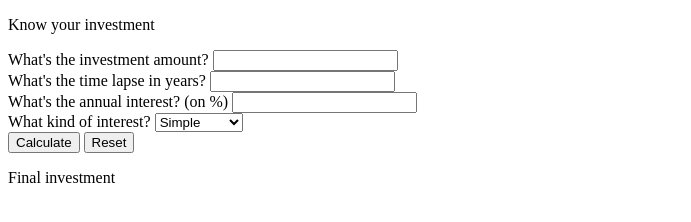
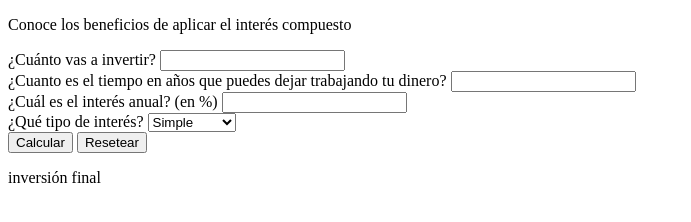
Before and after one commit to aalexismv/curso-practico-js, a plain HTML site: page interesSimCom.htm in a window 1280 px wide. Shown: the whole page, without its empty margins (0-691 px from the left). Drawn offline with Linux system fonts and the light colour scheme.

Commit message:
Se cambia a españo la pagina de interes simple y compuesto

```diff
--- a/interesSimCom.htm
+++ b/interesSimCom.htm
@@ -4,20 +4,20 @@
     <meta charset="UTF-8">
     <meta http-equiv="X-UA-Compatible" content="IE=edge">
     <meta name="viewport" content="width=device-width, initial-scale=1.0">
-    <title>Document</title>
+    <title>Interes simple y compuesto</title>
 </head>
 <body>
     <main>
         <section class="box">
           <div class="box-content">
             <div class="title">
-              <p class="title-text">Know your investment</p>
+              <p class="title-text">Conoce los beneficios de aplicar el interés compuesto</p>
             </div>
             <form class="form-container">
               <div class="group-container">
                 <div class="group-left">
                   <div class="label-input-container">
-                    <label for="amount">What's the investment amount? </label>
+                    <label for="amount"> ¿Cuánto vas a invertir? </label>
                     <input
                       type="number"
                       name="amount"
@@ -26,7 +26,7 @@
                     />
                   </div>
                   <div class="label-input-container">
-                    <label for="time">What's the time lapse in years? </label>
+                    <label for="time">¿Cuanto es el tiempo en años que puedes dejar trabajando tu dinero? </label>
                     <input
                       type="number"
                       name="time"
@@ -38,7 +38,7 @@
                 <div class="group-right">
                   <div class="label-input-container">
                     <label for="interest"
-                      >What's the annual interest? (on %)</label
+                      >¿Cuál es el interés anual? (en %)</label
                     >
                     <input
                       type="text"
@@ -48,10 +48,10 @@
                     />
                   </div>
                   <div class="label-input-container">
-                    <label for="type-interest">What kind of interest?</label>
+                    <label for="type-interest">¿Qué tipo de interés?</label>
                     <select name="type-interest" id="type-interest" class="input">
                       <option value="simple">Simple</option>
-                      <option value="compound">Compound</option>
+                      <option value="compound">compuesto</option>
                     </select>
                   </div>
                 </div>
@@ -62,15 +62,15 @@
                   class="btn btn-calculate"
                   onclick="mostrarMontoInversion()"
                 >
-                  Calculate
+                  Calcular
                 </button>
                 <button type="button" class="btn btn-reset" onclick="reset()">
-                  Reset
+                  Resetear
                 </button>
               </div>
             </form>
             <div class="answer-container">
-              <p class="answer-text" id="answer">Final investment</p>
+              <p class="answer-text" id="answer">inversión final </p>
             </div>
           </div>
         </section>
```
